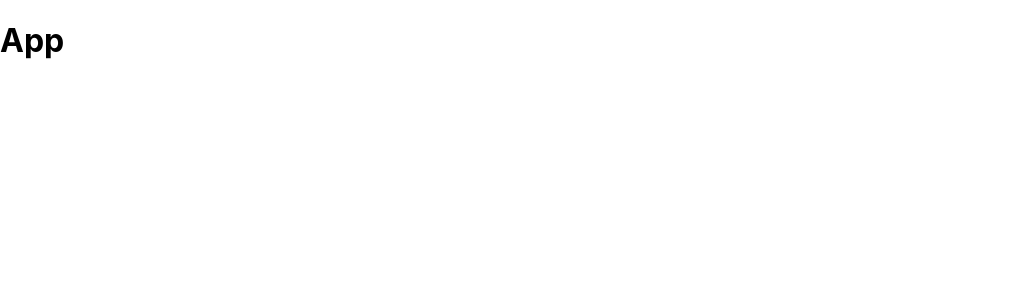
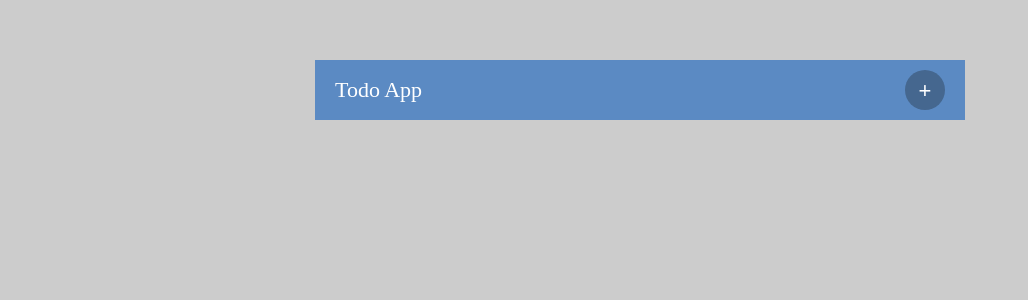
Before and after one commit to dans-env/react, a React (Create React App) app in the folder todo-app/: page / in a window 1280 px wide. Shown: the top 300 px of the page, without its empty margins (0-1028 px from the left). Built offline with nearby package versions, Linux system fonts and the light colour scheme.

Commit message:
Adding all build changes

```diff
--- a/todo-app/src/App.js
+++ b/todo-app/src/App.js
@@ -1,7 +1,9 @@
+import Header from "./components/Header";
+
 function App() {
   return (
-    <div className="App">
-      <h1>App</h1>
+    <div className="app-container">
+        <Header />
     </div>
   );
 }
--- /dev/null
+++ b/todo-app/src/assets/css/index.css
@@ -0,0 +1,53 @@
+
+*,
+*::before,
+*::after {
+  padding: 0;
+  margin: 0;
+  box-sizing: border-box;
+}
+
+body {
+  width: 100%;
+  min-height: 100vh;
+}
+
+#app-mount {
+  display: flex;
+  align-items: start;
+  justify-content: center;
+  width: 100%;
+  min-height: 100vh;
+  background: #ccc;
+}
+
+.app-container {
+  max-width: 650px;
+  width: 100%;
+  margin: 60px 0;
+}
+
+.header {
+  display: flex;
+  align-items: center;
+  justify-content: space-between;
+  padding: 10px 20px;
+  background: #5b8ac3;
+}
+
+.logo {
+  font-size: 22px;
+  color: #fff;
+}
+
+.add-todo-button {
+  display: block;
+  width: 40px;
+  height: 40px;
+  font-size: 22px;
+  line-height: 42px;
+  border: none;
+  border-radius: 40px;
+  background: #45678f;
+  color: #fff;
+}
--- /dev/null
+++ b/todo-app/src/components/Button.js
@@ -0,0 +1,7 @@
+function Button(props) {
+   return(
+      <button className={props.buttonClass}>{props.buttonText}</button>
+   );
+};
+
+export default Button;
--- /dev/null
+++ b/todo-app/src/components/Header.js
@@ -0,0 +1,18 @@
+import Logo from "./Logo";
+import Button from "./Button";
+
+function Header() {
+   return(
+      <header className="header">
+         <Logo />
+         <div className="add-todo">
+            <Button
+               buttonClass="add-todo-button"
+               buttonText="+"
+            />
+         </div>
+      </header>
+   );
+};
+
+export default Header;
--- /dev/null
+++ b/todo-app/src/components/Logo.js
@@ -0,0 +1,9 @@
+function Logo() {
+   return(
+      <div className="text-logo">
+         <span className="logo">Todo App</span>
+      </div>
+   );
+};
+
+export default Logo;
--- a/todo-app/src/index.css
+++ /dev/null
@@ -1,13 +0,0 @@
-body {
-  margin: 0;
-  font-family: -apple-system, BlinkMacSystemFont, 'Segoe UI', 'Roboto', 'Oxygen',
-    'Ubuntu', 'Cantarell', 'Fira Sans', 'Droid Sans', 'Helvetica Neue',
-    sans-serif;
-  -webkit-font-smoothing: antialiased;
-  -moz-osx-font-smoothing: grayscale;
-}
-
-code {
-  font-family: source-code-pro, Menlo, Monaco, Consolas, 'Courier New',
-    monospace;
-}
```
Also changed, not shown: todo-app/src/index.js (+5 -5 lines).
